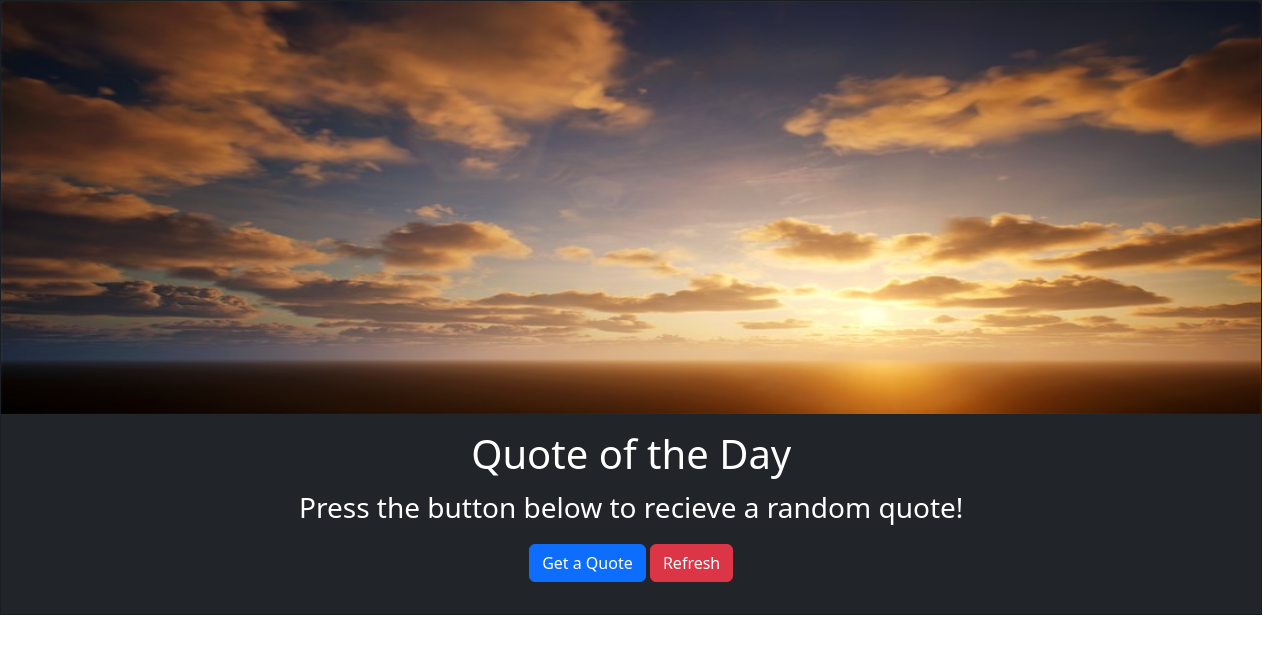
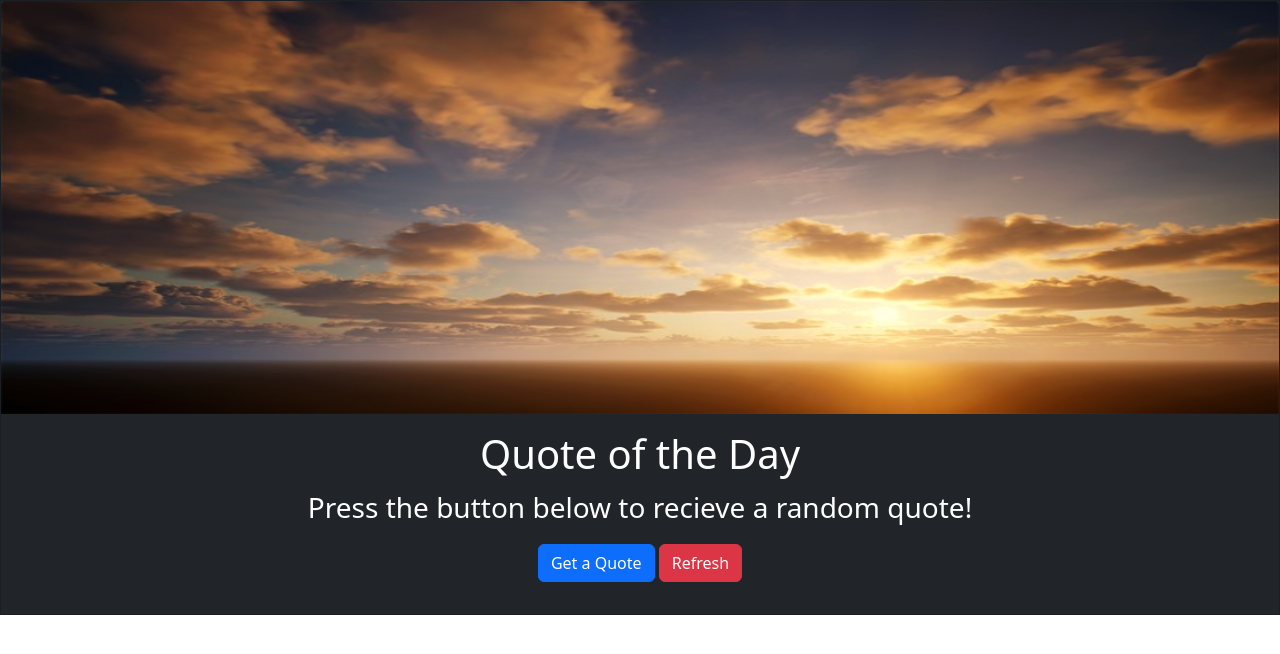
Before and after one commit to mohand003/Daily-quote-, a plain HTML site: page index.html in a window 1280 px wide. Drawn offline with Linux system fonts and the light colour scheme.

Commit message:
Update index.html

```diff
--- a/index.html
+++ b/index.html
@@ -10,7 +10,7 @@
 </head>
 
 <body>
-  <div class="card bg-dark text-white" style="width: 78.9rem; border-radius: 0;">
+  <div class="card bg-dark text-white" style="width: 100%; border-radius: 0;">
     <img src="cc474648-e370-4c16-bc07-d9f1a35ccee8.jpg" class="card-img-top" style="height: 25.8rem;" alt="SKY">
     <div class="card-body text-center">
       <h5 class="card-title fs-1">Quote of the Day</h5>
```
